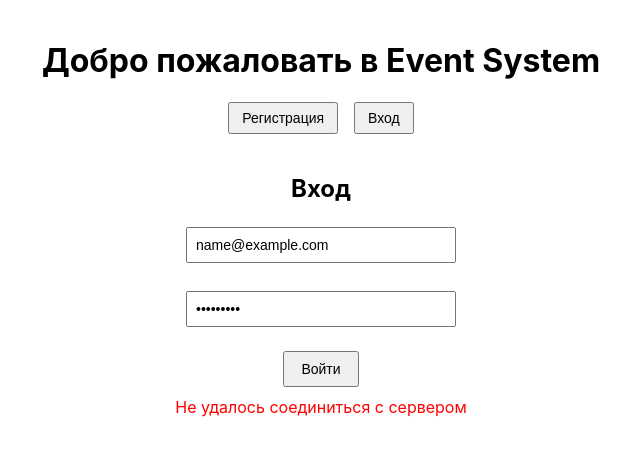
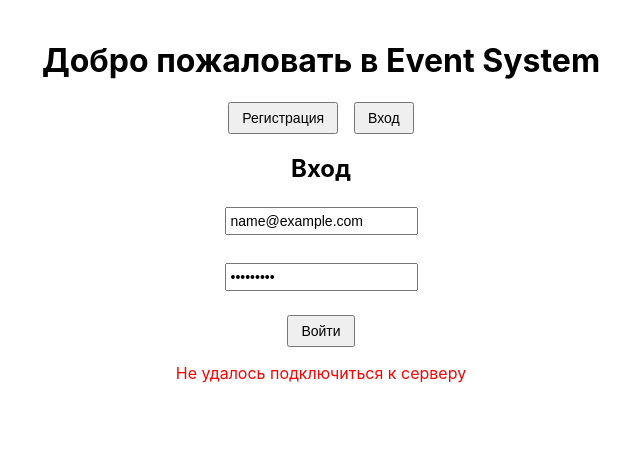
Before and after one commit to yernaarj/Event_organogation-, a React (Create React App) app in the folder frontend/: page /login in a window 1280 px wide. Both pictures are taken after typing "name@example.com", "Sample123" into the empty fields and a click on the button "Войти". Shown: the top 456 px of the page, without its empty margins (319-959 px from the left). Built offline with nearby package versions, Linux system fonts and the light colour scheme; no server answers.

Commit message:
Update LoginPage.js

```diff
--- a/frontend/src/pages/LoginPage.js
+++ b/frontend/src/pages/LoginPage.js
@@ -1,78 +1,51 @@
-// src/pages/LoginPage.js
-
 import React, { useState, useContext } from 'react';
 import { useNavigate } from 'react-router-dom';
 import { UserContext } from '../context/UserContext';
 
-export default function LoginPage() {
-  const API = process.env.REACT_APP_API_URL;    // ← ваш бэкенд URL из .env
+function LoginPage() {
+  const API = '/api';
   const [formData, setFormData] = useState({ email: '', password: '' });
   const [message, setMessage] = useState('');
   const navigate = useNavigate();
   const { setUser } = useContext(UserContext);
 
-  const handleChange = e => {
-    setFormData(prev => ({ ...prev, [e.target.name]: e.target.value }));
-  };
+  const handleChange = e => setFormData(prev => ({ ...prev, [e.target.name]: e.target.value }));
 
   const handleSubmit = async e => {
     e.preventDefault();
-
     if (!formData.email || !formData.password) {
-      setMessage('Пожалуйста, укажите и почту, и пароль');
+      setMessage('Введите email и пароль');
       return;
     }
-
     try {
       const res = await fetch(`${API}/login`, {
         method: 'POST',
-        headers: { 'Content-Type': 'application/json' },
+        headers: { 'Content-Type':'application/json' },
         body: JSON.stringify(formData)
       });
       const data = await res.json();
-
-      if (res.ok) {
+      if (!res.ok) {
+        setMessage(data.detail || 'Ошибка входа');
+      } else {
         setUser(data);
-        if (data.role === 'manager') {
-          navigate('/manager-dashboard');
-        } else {
-          navigate('/create-order');
-        }
-      } else {
-        setMessage(data.detail || 'Неверные данные входа');
+        navigate(data.role === 'manager' ? '/manager-dashboard' : '/create-order');
       }
     } catch {
-      setMessage('Не удалось соединиться с сервером');
+      setMessage('Не удалось подключиться к серверу');
     }
   };
 
   return (
-    <div style={{ textAlign: 'center', padding: '20px' }}>
+    <div style={{ textAlign: 'center' }}>
       <h2>Вход</h2>
       <form onSubmit={handleSubmit} noValidate>
-        <input
-          type="email"
-          name="email"
-          placeholder="Email"
-          value={formData.email}
-          onChange={handleChange}
-          style={{ padding: '8px', width: '250px' }}
-        /><br/><br/>
-        <input
-          type="password"
-          name="password"
-          placeholder="Пароль"
-          value={formData.password}
-          onChange={handleChange}
-          style={{ padding: '8px', width: '250px' }}
-        /><br/><br/>
-        <button type="submit" style={{ padding: '8px 16px' }}>Войти</button>
+        <input type="email"    name="email"    placeholder="Email"    value={formData.email}    onChange={handleChange} /><br/><br/>
+        <input type="password" name="password" placeholder="Пароль"  value={formData.password} onChange={handleChange} /><br/><br/>
+        <button type="submit">Войти</button>
       </form>
-      {message && (
-        <p style={{ color: 'red', marginTop: '10px' }}>
-          {message}
-        </p>
-      )}
+      {message && <p style={{ color:'red' }}>{message}</p>}
     </div>
   );
 }
+
+export default LoginPage;
```
